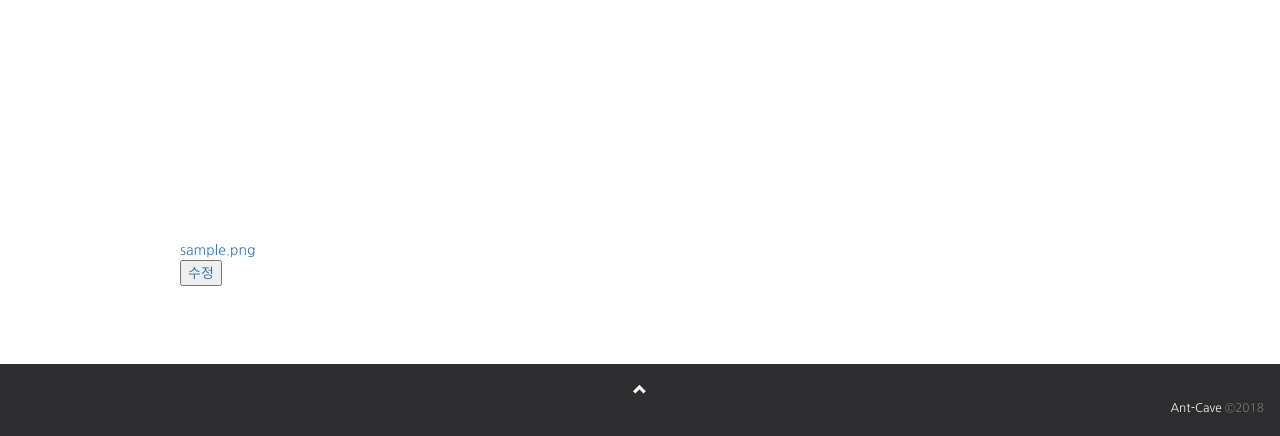
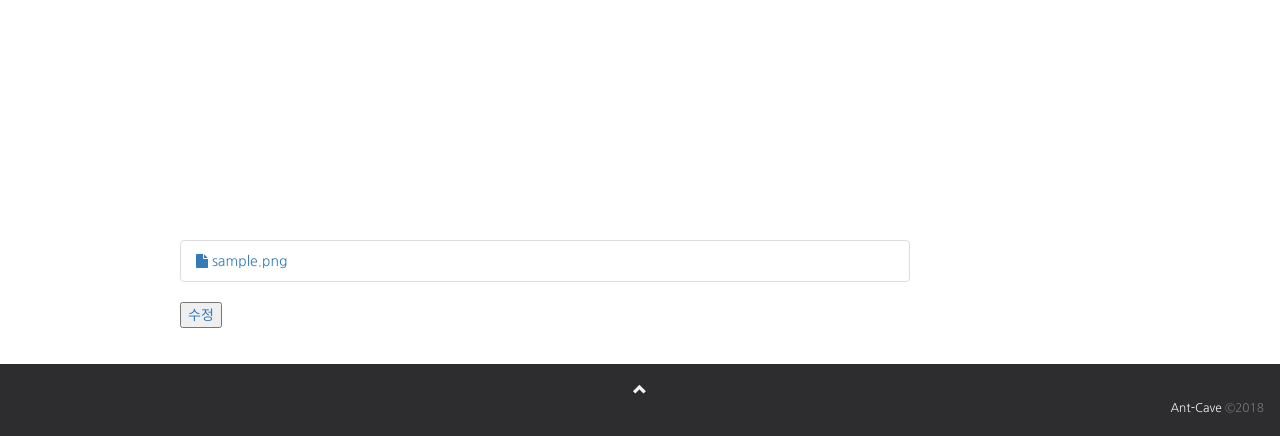
Before and after one commit to CNU-ANT/ANT-Cave, a Django app: page /team/1/ in a window 1280 px wide. Shown: the part 364-800 px from the top of the page. Run offline with Django 3.2, Linux system fonts and the light colour scheme; tables that the repository leaves empty hold one stand-in row (values such as "Sample post"); some libraries are stand-ins or nearby versions; some web fonts are replaced.

Commit message:
파일에 파일 아이콘을 붙임 (#79)
파일에 임시적으로 아이콘을 붙여서 파일임을 표시함.

Closes https://github.com/CNU-ANT/ANT-Cave/issues/76

```diff
--- a/templates/board/detail.html
+++ b/templates/board/detail.html
@@ -21,11 +21,11 @@
             <p style="height:300px">{{ content.text }}</p>
 
         </div>
+        <ul class="list-group">
         {% for file in files %}
-        <div class="">
-            <a href="{{ file.url }}" download>{{ file.filename }}</a><br>
-        </div>
+            <li class="list-group-item"><a href="{{ file.url }}" download><i class="fa fa-file"></i> {{ file.filename }}</a></li>
         {% endfor %}
+        </ul>
 
         <a href="{{ edit }}"><button>수정</button></a>
     </div>
```
